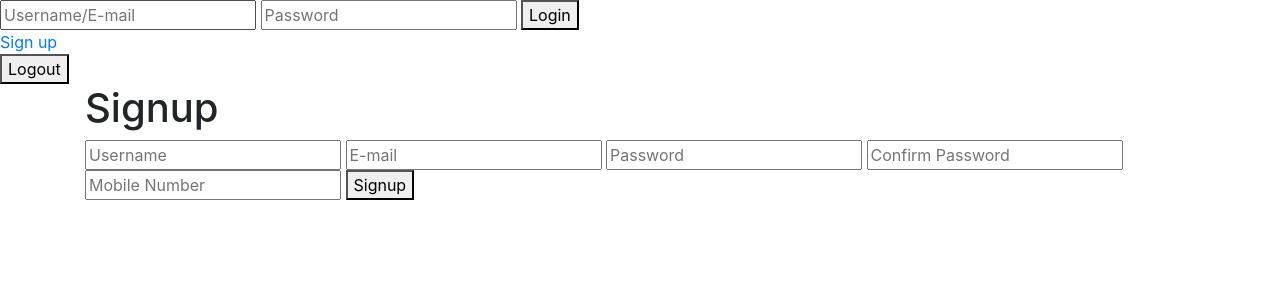
After one commit to niranjan4r/HotelBookingSystem, a PHP site: page /signup.php in a window 1280 px wide. The commit adds this page. Shown: the top 300 px of the page. Run offline with PHP 8.4, Linux system fonts and the light colour scheme.

Commit message:
forms added

```diff
--- a/footer.php
+++ b/footer.php
@@ -1,6 +1,10 @@
-<footer>
+    <footer>
 
-</footer>
+    </footer>
 
-</body>
+    <script src="https://code.jquery.com/jquery-3.5.1.slim.min.js" integrity="sha384-DfXdz2htPH0lsSSs5nCTpuj/zy4C+OGpamoFVy38MVBnE+IbbVYUew+OrCXaRkfj" crossorigin="anonymous"></script>
+    <script src="https://cdn.jsdelivr.net/npm/popper.js@1.16.0/dist/umd/popper.min.js" integrity="sha384-Q6E9RHvbIyZFJoft+2mJbHaEWldlvI9IOYy5n3zV9zzTtmI3UksdQRVvoxMfooAo" crossorigin="anonymous"></script>
+    <script src="https://stackpath.bootstrapcdn.com/bootstrap/4.5.0/js/bootstrap.min.js" integrity="sha384-OgVRvuATP1z7JjHLkuOU7Xw704+h835Lr+6QL9UvYjZE3Ipu6Tp75j7Bh/kR0JKI" crossorigin="anonymous"></script>
+
+    </body>
 </html>
--- a/header.php
+++ b/header.php
@@ -3,6 +3,28 @@
 <head>
     <meta charset="UTF-8">
     <meta name="viewport" content="width=device-width, initial-scale=1.0">
+
+    <link rel="stylesheet" href="https://stackpath.bootstrapcdn.com/bootstrap/4.5.0/css/bootstrap.min.css" integrity="sha384-9aIt2nRpC12Uk9gS9baDl411NQApFmC26EwAOH8WgZl5MYYxFfc+NcPb1dKGj7Sk" crossorigin="anonymous">
+
     <title>Document</title>
 </head>
 <body>
+    <header>
+        <nav>
+
+        </nav>
+
+        <div>
+
+            <form action = "includes/login.inc.php" method = "post">
+                <input type = "text" name = "emailId" placeholder = "Username/E-mail">
+                <input type = "password" name = "pwd" placeholder = "Password">
+                <button type = "submit" name = "login-submit">Login</button>
+            </form>
+            <a href = "signup.php">Sign up</a>
+            <form action = "includes/logout.inc.php" method = "post">
+                <button type = "submit" name = "logout-submit">Logout</button>
+            </form>
+        </div>
+
+    </header>
--- a/index.php
+++ b/index.php
@@ -5,6 +5,9 @@
 
     <main>
 
+        <p>You are logged out!</p>
+        <p>You are logged in!</p>
+
     </main>
 
 
--- /dev/null
+++ b/signup.php
@@ -0,0 +1,27 @@
+<?php
+    require "header.php";
+?>
+
+
+    <main>
+        <div class = "container">
+
+            <h1>Signup</h1>
+            <form action = "includes/signup.inc.php" method = "post">
+
+                <input type = "text" name = "userName" placeholder = "Username">
+                <input type = "text" name = "mail" placeholder = "E-mail">
+                <input type = "password" name = "pwd" placeholder = "Password">
+                <input type = "password" name = "confirmPwd" placeholder = "Confirm Password">
+                <input type = "number" name = "mobile" placeholder = "Mobile Number">
+                <button type = "submit" name = "signup-submit">Signup</button>
+
+            </form>
+
+        </div>
+    </main>
+
+
+<?php
+    require "footer.php";
+?>
```
